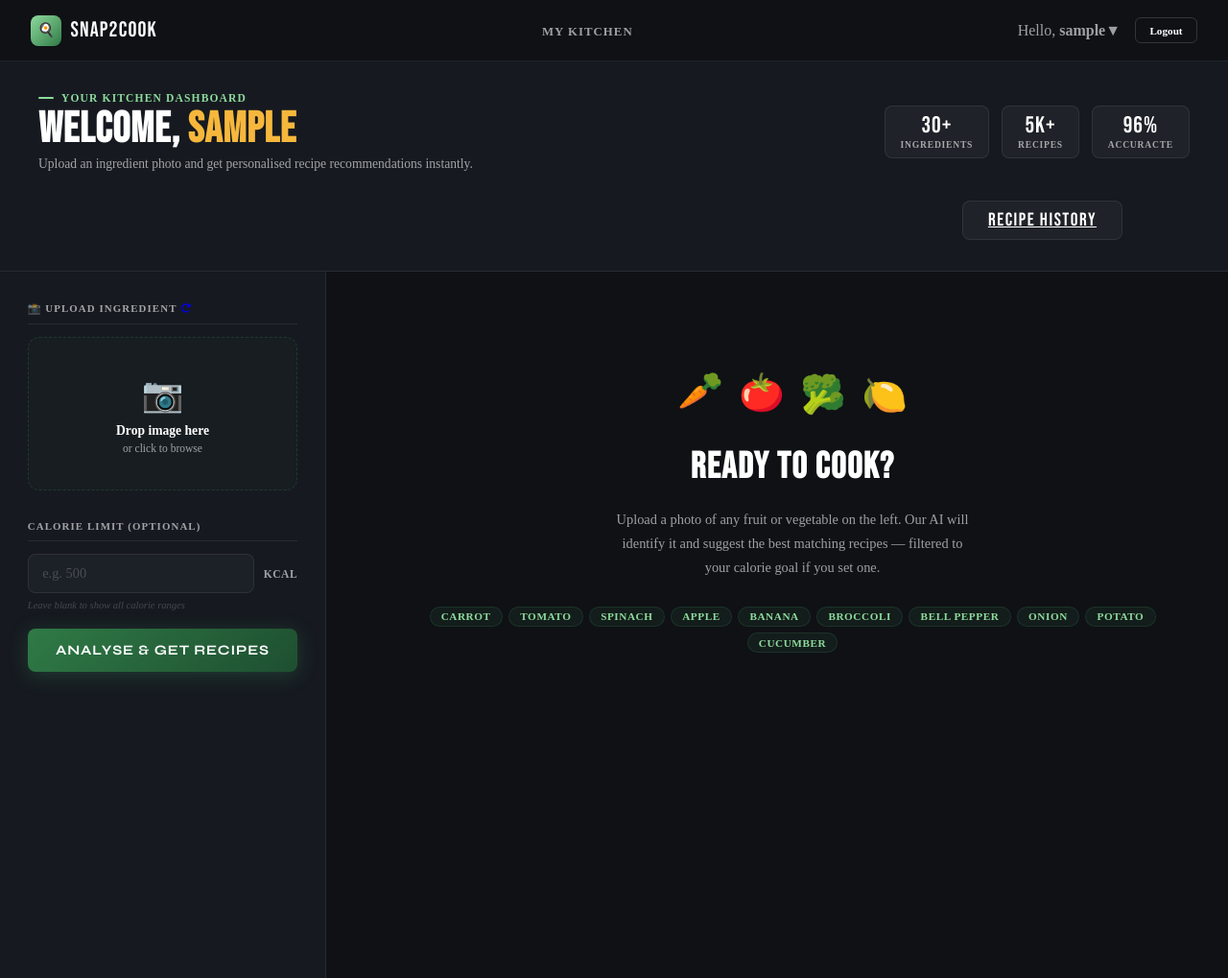
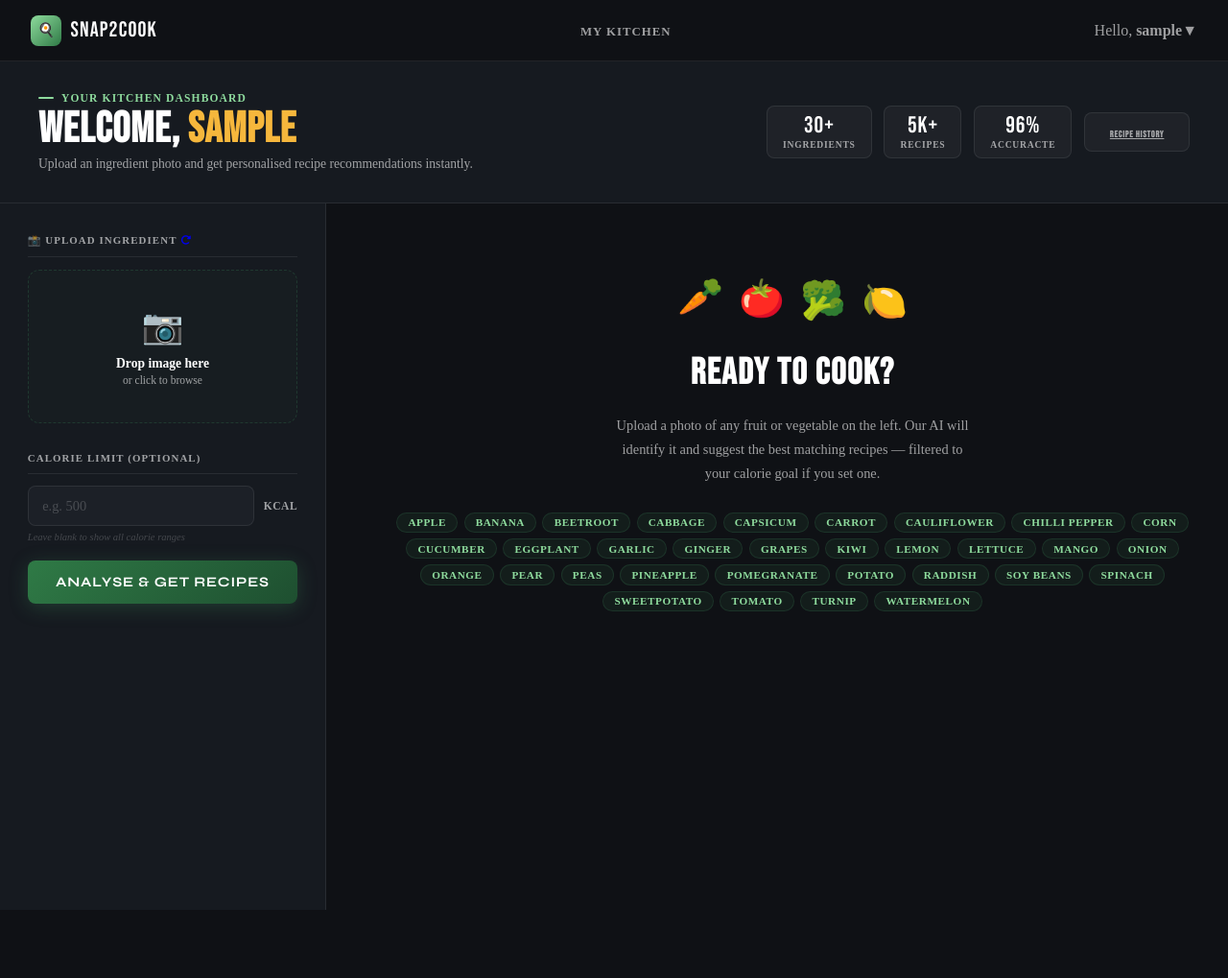
Before and after one commit to annmaryrifna/Snap2Cook-DL-project-, a Flask app: page /userhome in a window 1280 px wide. Shown: the whole page at 96% size. After the commit the page ends 948 px from the top, so only its background shows below. Run offline with Flask 3, Linux system fonts and the light colour scheme; the visitor is signed in with stand-in values (Sample User, id 1); parts of the project's set-up code (start-up, migrations or seed data) failed here and were passed over.

Commit message:
Improve layout

```diff
--- a/Project/templates/userhome.html
+++ b/Project/templates/userhome.html
@@ -27,9 +27,10 @@
     <div id="userMenu" class="user-menu">
       <a href="#" onclick="openEditUsername()">Edit Username</a>
       <a href="#" onclick="openChangePassword()">Change Password</a>
+      <a href="{{ url_for('logout') }}">Logout</a>
     </div>
 
-    <a href="{{ url_for('logout') }}" class="btn-nav-logout">Logout</a>
+
 
   </div>
 </nav>
@@ -76,10 +77,11 @@
         <div class="uh-stat-pill__num">96%</div>
         <div class="uh-stat-pill__label">Accuracte</div>
       </div>
+      <div class="uh-history-btn">
+        <a href="/history" class="uh-stat-pill__label">Recipe History</a>
       </div>
-    <div class="uh-history-center">
-      <a href="/history" class="uh-history-btn">Recipe History</a>
     </div>
+
   </div>
 
 
@@ -108,7 +110,8 @@
             <p class="upload-zone__hint">or click to browse</p>
           </div>
           <img src="" alt="Preview" class="upload-zone__preview" id="previewImg" />
-          <input type="file" name="image" id="imageInput" class="upload-zone__input" accept="image/*" multiple required />
+          <input type="file" name="image" id="imageInput" class="upload-zone__input" accept="image/*" multiple
+            required />
         </div>
         <div class="upload-zone__filename" id="filenameDisplay"></div>
 
@@ -163,7 +166,7 @@
     <div class="uh-recipes">
 
       {% if not prediction %}
-      <!-- Welcome / empty state -->
+
       <div class="uh-welcome">
         <div class="uh-welcome__emojis">
           <span>🥕</span><span>🍅</span><span>🥦</span><span>🍋</span>
@@ -174,8 +177,9 @@
           recipes — filtered to your calorie goal if you set one.
         </p>
         <div class="uh-welcome__tags">
-          {% for veg in ['Carrot','Tomato','Spinach','Apple','Banana','Broccoli','Bell
-          Pepper','Onion','Potato','Cucumber'] %}
+          {% for veg in ['apple','banana','beetroot','cabbage','capsicum','carrot','cauliflower','chilli
+          pepper','corn','cucumber','eggplant','garlic','ginger','grapes','kiwi','lemon','lettuce','mango','onion','orange','pear','peas','pineapple','pomegranate','potato','raddish','soy
+          beans','spinach','sweetpotato','tomato','turnip','watermelon'] %}
           <span class="uh-tag">{{ veg }}</span>
           {% endfor %}
         </div>
```
Lines whose indentation alone changed are shown as unchanged.
